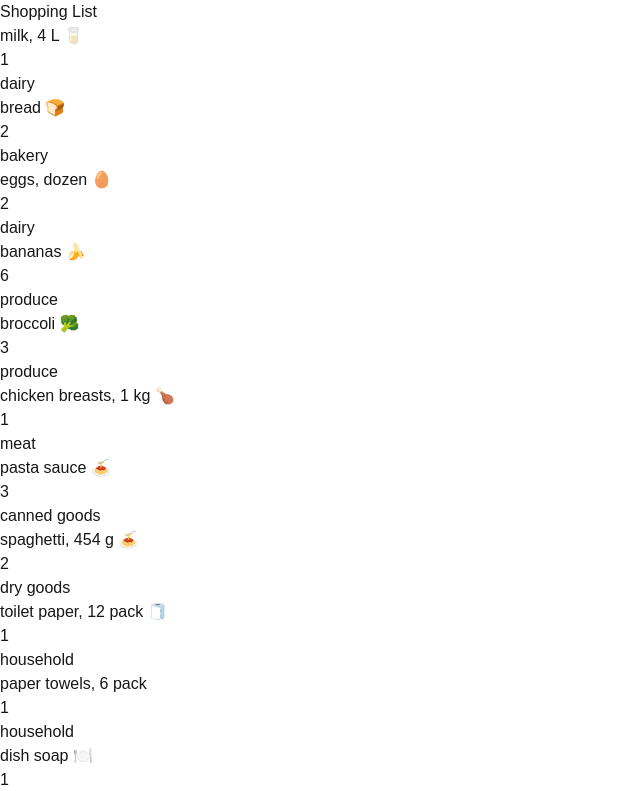
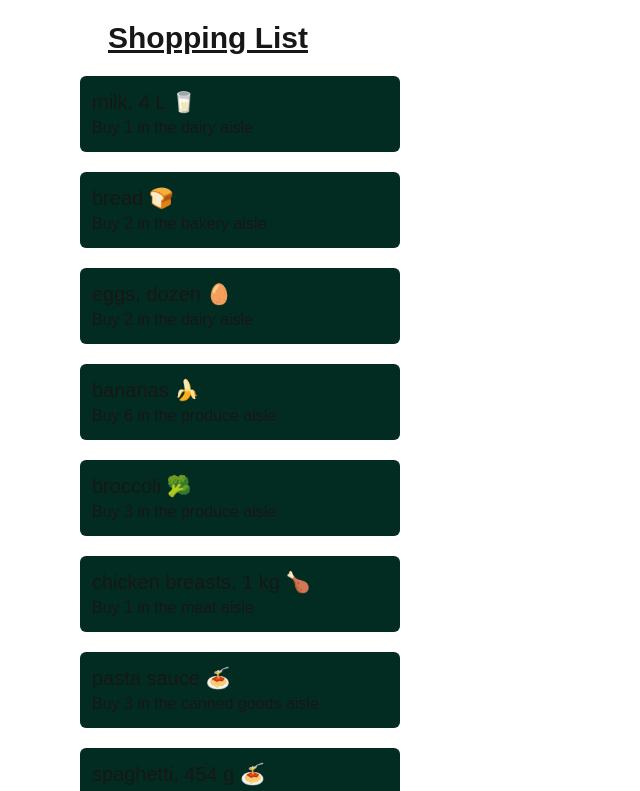
Before and after one commit to Vic-Parra/cprg306-assignments, a Next.js app: page /week-3 in a window 1280 px wide. Shown: the top 791 px of the page, without its empty margins (0-640 px from the left). Built offline with nearby package versions, Linux system fonts and the light colour scheme.

Commit message:
Finished Week 3 Assignment
- added some basic styling to page

```diff
--- a/app/week-3/item.js
+++ b/app/week-3/item.js
@@ -2,11 +2,10 @@
 
 export default function Item({item}){
     return(
-        <div>
-            <ul>
-                <li>{item.name}</li>
-                <li>{item.quantity}</li>
-                <li>{item.category}</li>
+        <div className="bg-emerald-950 my-5 rounded-md p-3 w-80">
+            <ul class>
+                <li className="text-xl">{item.name}</li>
+                <li>Buy {item.quantity} in the {item.category} aisle</li>
             </ul>
         </div>
     );
--- a/app/week-3/page.js
+++ b/app/week-3/page.js
@@ -1,11 +1,12 @@
 // WEEK 3 PAGE
-
 import ItemList from "./item-list";
 
 export default function Page(){
     return(
-        <main>
-            <h1>Shopping List</h1>
+        <main className="ml-20 my-5">
+            <h1
+            className="text-3xl underline pl-7 font-bold"
+            >Shopping List</h1>
             <ItemList/>
         </main>
     );
```
